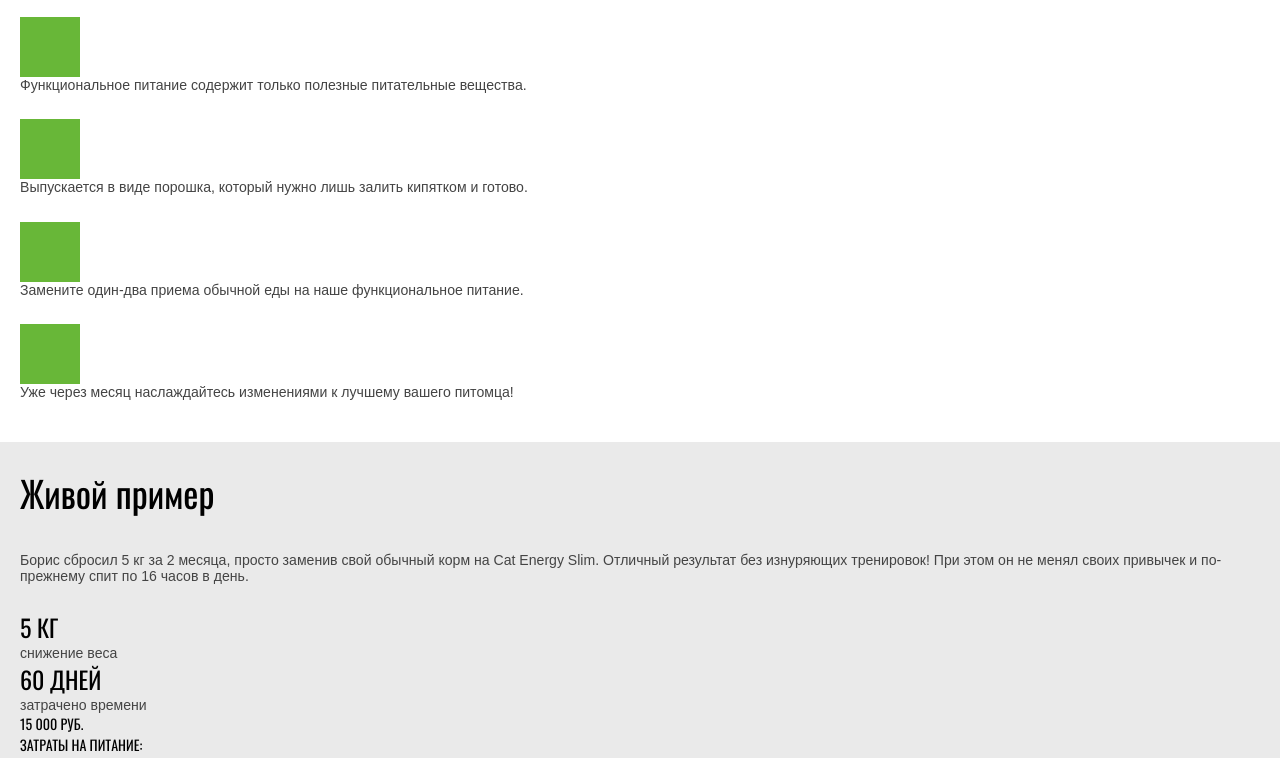
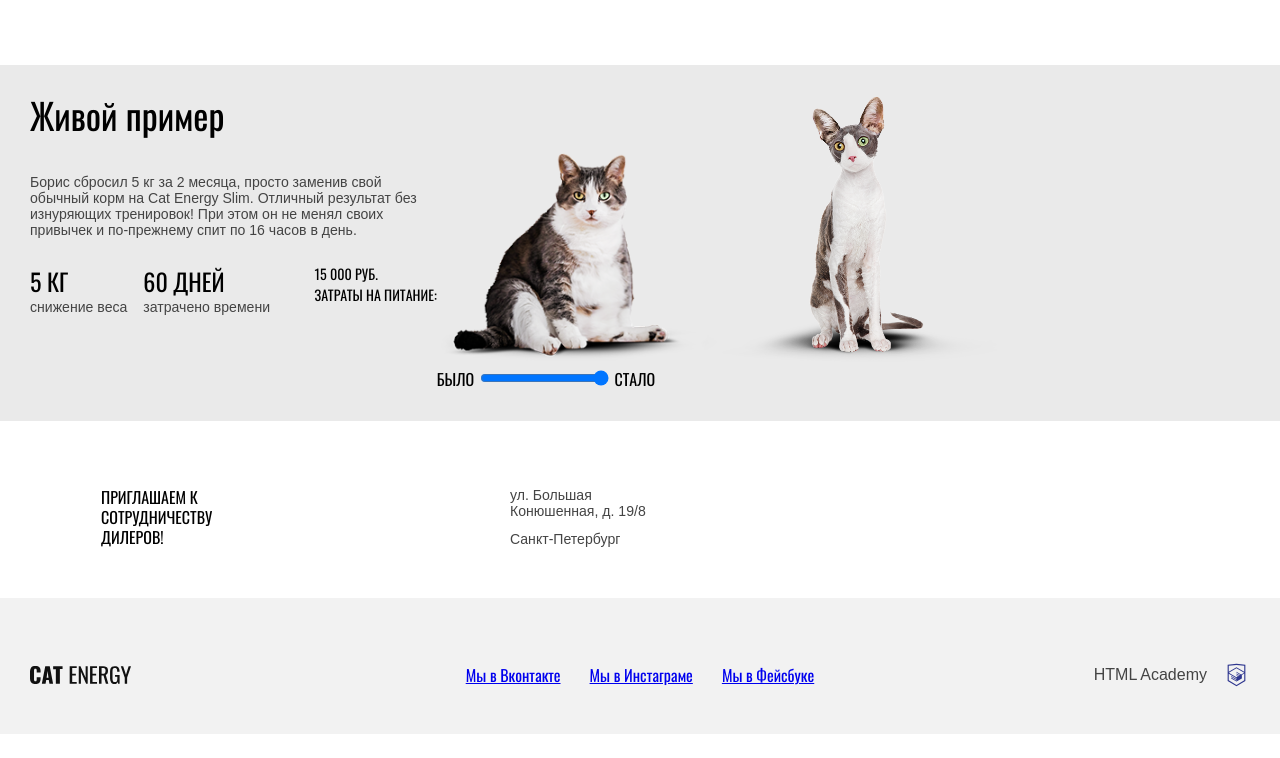
Before and after one commit to vladdlab/822209-cat-energy-23, a website: page source/index.html in a window 1280 px wide. Shown: the part 1186-1944 px from the top of the page. After the commit the page ends 1920 px from the top, so only its background shows below. Drawn offline with nearby package versions, Linux system fonts and the light colour scheme; files that its build step writes are made by us from their sources.

Commit message:
feat: adaptive index page layout

```diff
--- a/source/index.html
+++ b/source/index.html
@@ -8,7 +8,7 @@
   </head>
   <body class="page__body">
     <header class="page-header">
-      <div class="page-header__wrapper">
+      <div class="page-header__wrapper wrapper">
 
       <div class="page-header__inner">
         <a class="page-header__logo">
@@ -40,7 +40,7 @@
       <h1 class="visually-hidden">Cat Energy — функциональное питание для котов</h1>
 
       <section class="promo">
-        <div class="promo__wrapper">
+        <div class="promo__wrapper wrapper">
           <h2 class="promo__header">Функциональное питание для котов</h2>
           <p class="promo__slogan">Занялся собой? Займись котом!</p>
 
@@ -57,7 +57,7 @@
       </section>
 
       <section class="programs">
-        <div class="programs__wrapper">
+        <div class="programs__wrapper wrapper">
           <h2 class="visually-hidden">Наши программы питания</h2>
 
           <ul class="programs__list">
@@ -83,7 +83,7 @@
       </section>
 
       <section class="workflow">
-        <div class="workflow__wrapper">
+        <div class="workflow__wrapper wrapper">
           <h2 class="workflow__title">Как это работает</h2>
 
           <ul class="workflow__list">
@@ -104,7 +104,8 @@
       </section>
 
       <section class="examples">
-        <div class="examples__wrapper">
+        <div class="examples__wrapper wrapper">
+          <div class="examples__info">
             <h2 class="examples__title">Живой пример</h2>
             <p class="examples__description">
               Борис сбросил 5 кг за 2 месяца, просто заменив свой обычный корм на Cat Energy Slim. Отличный результат без
@@ -112,6 +113,7 @@
             </p>
 
             <dl class="examples__stats stats">
+              <div class="examples__main-stats">
                 <div class="stats__item stats__item--block">
                   <dt class="stats__number">5 кг</dt>
                   <dd class="stats__description">снижение веса</dd>
@@ -121,13 +123,16 @@
                   <dt class="stats__number">60 дней</dt>
                   <dd class="stats__description">затрачено времени</dd>
                 </div>
+              </div>
 
               <div class="stats__item stats__item--inline">
                 <dt class="stats__number">15 000 РУБ.</dt>
                 <dd class="stats__description">Затраты на питание:</dd>
               </div>
             </dl>
+          </div>
 
+          <div class="examples__slider">
             <div class="examples__images slider">
               <img class="examples__image slider__item" src="img/cat-fat.png" alt="Худой котик" />
               <img class="examples__image slider__item" src="img/cat-skinny.png" alt="Полный котик" />
@@ -139,6 +144,7 @@
               <span class="slider__after">Cтало</span>
             </div>
           </div>
+        </div>
       </section>
     </main>
 
@@ -146,13 +152,16 @@
       <div class="page-footer__wrapper">
 
         <section class="page-footer__location location">
-          <div class="location__wrapper">
+          <div class="location__wrapper wrapper">
             <h2 class="visually-hidden">Наше местоположение</h2>
 
             <div class="location__info">
               <p class="location__promo">приглашаем к сотрудничеству дилеров!</p>
 
-              <p class="location__address">ул. Большая Конюшенная, д. 19/8 Санкт-Петербург</p>
+              <p class="location__address">
+                <span class="location__street">ул. Большая Конюшенная, д. 19/8 </span>
+                <span class="location__city">Санкт-Петербург</span>
+              </p>
             </div>
 
             <div class="location__map">
@@ -161,8 +170,10 @@
           </div>
         </section>
 
-        <div class="page-footer__inner">
-          <img class="page-footer__text-logo text-logo" src="img/text-logo.svg" width="101" height="18" alt="Cat Energy" />
+        <div class="page-footer__inner wrapper">
+          <div class="page-footer__text-logo">
+            <img class="text-logo" src="img/text-logo.svg" width="101" height="18" alt="Cat Energy" />
+          </div>
 
           <section class="page-footer__social social">
             <ul class="social__list">
--- a/source/sass/base/button.scss
+++ b/source/sass/base/button.scss
@@ -1,7 +1,7 @@
 .button {
   display: block;
   width: 100%;
-  padding: 0.71em;
+  padding: 0.71em 1.86em;
   text-align: center;
   box-sizing: border-box;
   border: none;
@@ -13,4 +13,8 @@
   text-decoration: none;
 
   background: $basic_green;
+
+  @media (min-width: $tablet-width) {
+    width: fit-content;
+  }
 }
--- a/source/sass/footer/copyright.scss
+++ b/source/sass/footer/copyright.scss
@@ -1,7 +1,19 @@
+.copyright {
+  display: flex;
+  align-items: center;
+  justify-content: space-between;
+  width: 100%;
+
+  @media (min-width: $tablet-width) {
+    justify-content: flex-end;
+  }
+}
+
 .copyright__link {
   font-family: "Arial", serif;
   font-size: 1rem;
   line-height: 1.15;
   color: $special_dark-grey;
   text-decoration: none;
+  margin-right: 1em;
 }
--- a/source/sass/footer/location.scss
+++ b/source/sass/footer/location.scss
@@ -1,11 +1,25 @@
 .location {
+  background: $white;
   &--grey {
     background-color: $basic_grey;
   }
 }
 
-.location__wrapper {
+.location__info {
+  // display: grid;
+  // grid-template-columns: 1fr 1fr;
+  // gap: 0.5em;
+  display: flex;
+  justify-content: space-between;
   padding: 1.75em 1.25em 1.63em;
+
+  @media (min-width: $tablet-width) {
+    padding: 4.12em 4.44em 3.19em;
+  }
+
+  @media (min-width: $desktop-width) {
+    width: 570px;
+  }
 }
 
 .location__promo {
@@ -13,11 +27,20 @@
   line-height: 1.25;
   text-transform: uppercase;
   margin: 0;
+  max-width: 10.61em;
 }
 
 .location__address {
   font-family: "Arial", serif;
   font-size: 0.88rem;
+  max-width: 11.44em;
   color: $special_dark-grey;
   margin: 0;
+  display: flex;
+  flex-direction: column;
+  justify-content: center;
+
+  @media (min-width: $tablet-width) {
+    justify-content: space-between;
+  }
 }
--- a/source/sass/footer/social.scss
+++ b/source/sass/footer/social.scss
@@ -2,10 +2,19 @@
   border-top: 1px solid #d9d9d9;
   border-bottom: 1px solid #d9d9d9;
   padding: 1.56em 0;
+  width: 100%;
+
+  @media (min-width: $tablet-width) {
+    border: none;
+  }
 }
 
 .social__list {
   list-style: none;
   margin: 0;
   padding: 0;
+
+  display: flex;
+  flex-direction: row;
+  justify-content: space-evenly;
 }
--- a/source/sass/index/examples.scss
+++ b/source/sass/index/examples.scss
@@ -1,6 +1,18 @@
+.examples {
+  background-color: #eaeaea;
+}
+
 .examples__wrapper {
+  display: grid;
+  grid-template-columns: 1fr;
+
   padding: 1.88em 1.25em;
-  background-color: #eaeaea;
+
+  @media (min-width: $desktop-width) {
+    grid-template-columns: 1fr 2fr;
+    max-height: 500px;
+    flex-wrap: wrap;
+  }
 }
 
 .examples__title {
@@ -18,6 +30,17 @@
   margin: 0 0 1.78em;
 }
 
+.examples__main-stats {
+  display: flex;
+  justify-content: space-between;
+  gap: 1em;
+  width: 100%;
+
+  @media (min-width: $tablet-width) {
+    width: auto;
+  }
+}
+
 .examples__image {
   width: 100%;
   max-width: 280px;
--- a/source/sass/index/programs.scss
+++ b/source/sass/index/programs.scss
@@ -6,14 +6,31 @@
   list-style: none;
   margin: 0;
   padding: 0;
+
+  display: flex;
+  flex-direction: column;
+
+  @media (min-width: $desktop-width) {
+    flex-direction: row;
+    justify-content: space-between;
+  }
 }
 
 .programs__item {
   padding: 1.25em;
   background: $basic_grey;
 
+  @media (min-width: $desktop-width) {
+    width: 570px;
+    box-sizing: border-box;
+  }
+
   &:first-child {
     margin-bottom: 1.25em;
+
+    @media (min-width: $desktop-width) {
+      margin: 0;
+    }
   }
 }
 
--- a/source/sass/index/stats.scss
+++ b/source/sass/index/stats.scss
@@ -1,3 +1,14 @@
+.stats {
+  display: flex;
+  flex-wrap: wrap;
+  justify-content: center;
+  gap: 1em;
+
+  @media (min-width: $tablet-width) {
+    justify-content: space-between;
+  }
+}
+
 .stats__item {
   &--block {
     .stats__number {
--- a/source/sass/index/workflow.scss
+++ b/source/sass/index/workflow.scss
@@ -1,5 +1,10 @@
 .workflow__wrapper {
   padding: 1.69em 1.25em 2.63em;
+
+  @media (min-width: $desktop-width) {
+    max-height: 500px;
+    flex-wrap: wrap;
+  }
 }
 
 .workflow__title {
@@ -18,10 +23,29 @@
   font-family: "Arial", serif;
   font-size: 0.88rem;
   color: $special_dark-grey;
+
+  display: flex;
+  flex-direction: column;
+
+  @media (min-width: $tablet-width) {
+    flex-direction: row;
+    flex-wrap: wrap;
+    justify-content: space-between;
+  }
 }
 
 .workflow__item {
   margin-bottom: 1.63rem;
+  display: flex;
+  gap: 1.43em;
+  align-items: center;
+
+  @media (min-width: $tablet-width) {
+    flex-direction: column;
+    align-items: flex-start;
+    width: 280px;
+    height: 280px;
+  }
 
   &:last-child {
     margin-bottom: 0;
@@ -32,8 +56,8 @@
     display: block;
     top: 0;
     left: 0;
-    width: 4.29em;
-    height: 4.29em;
+    min-width: 4.29em;
+    min-height: 4.29em;
 
     background: $basic_green;
   }
--- a/source/sass/layout/page-footer.scss
+++ b/source/sass/layout/page-footer.scss
@@ -1,3 +1,7 @@
+.page-footer {
+  background-color: $basic_grey;
+}
+
 .page-footer__location {
   &--grey {
     background-color: $basic_grey;
@@ -6,13 +10,31 @@
 
 .page-footer__inner {
   padding: 2.5em 1.25em 1.38em;
-  background-color: $basic_grey;
+
+  display: grid;
+  grid-template-columns: 1fr;
+
+  @media (min-width: $tablet-width) {
+    grid-template-columns: 1fr 1fr 1fr;
+  }
 }
 
 .page-footer__text-logo {
+  display: flex;
+  align-items: center;
+  justify-content: center;
   margin-bottom: 2em;
+
+  @media (min-width: $tablet-width) {
+    justify-content: flex-start;
+    margin-bottom: 0;
+  }
 }
 
 .page-footer__social {
   margin-bottom: 1.38em;
+
+  @media (min-width: $tablet-width) {
+    margin-bottom: 0;
+  }
 }
--- a/source/sass/layout/page-header.scss
+++ b/source/sass/layout/page-header.scss
@@ -1,3 +1,21 @@
+.page-header__wrapper {
+  display: flex;
+  flex-direction: column;
+
+  @media (min-width: $tablet-width) {
+    flex-direction: row;
+    justify-content: space-between;
+    padding: 0.63em 1.25em;
+  }
+}
+
 .page-header__inner {
+  display: flex;
+  flex-direction: row;
+  align-items: center;
   padding: 0.63em 1.25em;
+
+  @media (min-width: $tablet-width) {
+    padding: 0;
+  }
 }
--- /dev/null
+++ b/source/sass/layout/wrapper.scss
@@ -0,0 +1,12 @@
+.wrapper {
+  margin: 0 auto;
+  min-width: $mobile-content-width;
+
+  @media (min-width: $tablet-width) {
+    min-width: $tablet-content-width;
+  }
+
+  @media (min-width: $desktop-width) {
+    width: $desktop-content-width;
+  }
+}
--- a/source/sass/style.scss
+++ b/source/sass/style.scss
@@ -12,6 +12,7 @@
 @import "./layout/page-header.scss";
 @import "./layout/page-main.scss";
 @import "./layout/page.scss";
+@import "./layout/wrapper.scss";
 @import "./index/examples.scss";
 @import "./index/programs.scss";
 @import "./index/promo.scss";
--- a/source/sass/variables.scss
+++ b/source/sass/variables.scss
@@ -1,3 +1,12 @@
+// Viewports
+$mobile-width: 320px;
+$mobile-content-width: 280px;
+$tablet-width: 768px;
+$tablet-content-width: 708px;
+$desktop-width: 1280px;
+$desktop-content-width: 1220px;
+
+// Colors
 $white: #ffffff;
 $black: #000000;
 $basic_green: #68b738;
```
Also changed, not shown: source/sass/index/promo.scss (+38 -1 lines), source/sass/layout/main-nav.scss (+33 -0 lines). Lines whose indentation alone changed are shown as unchanged.
